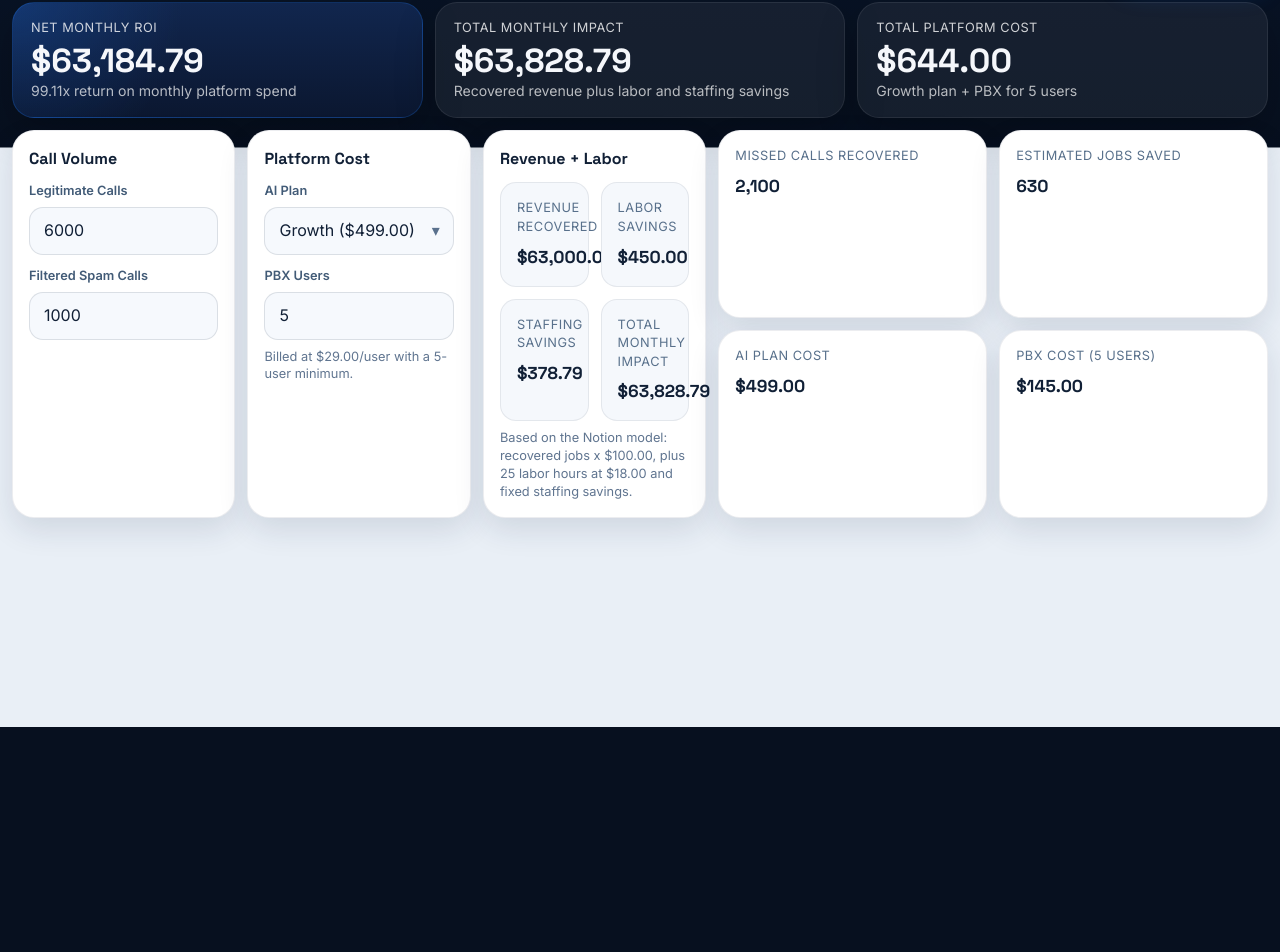
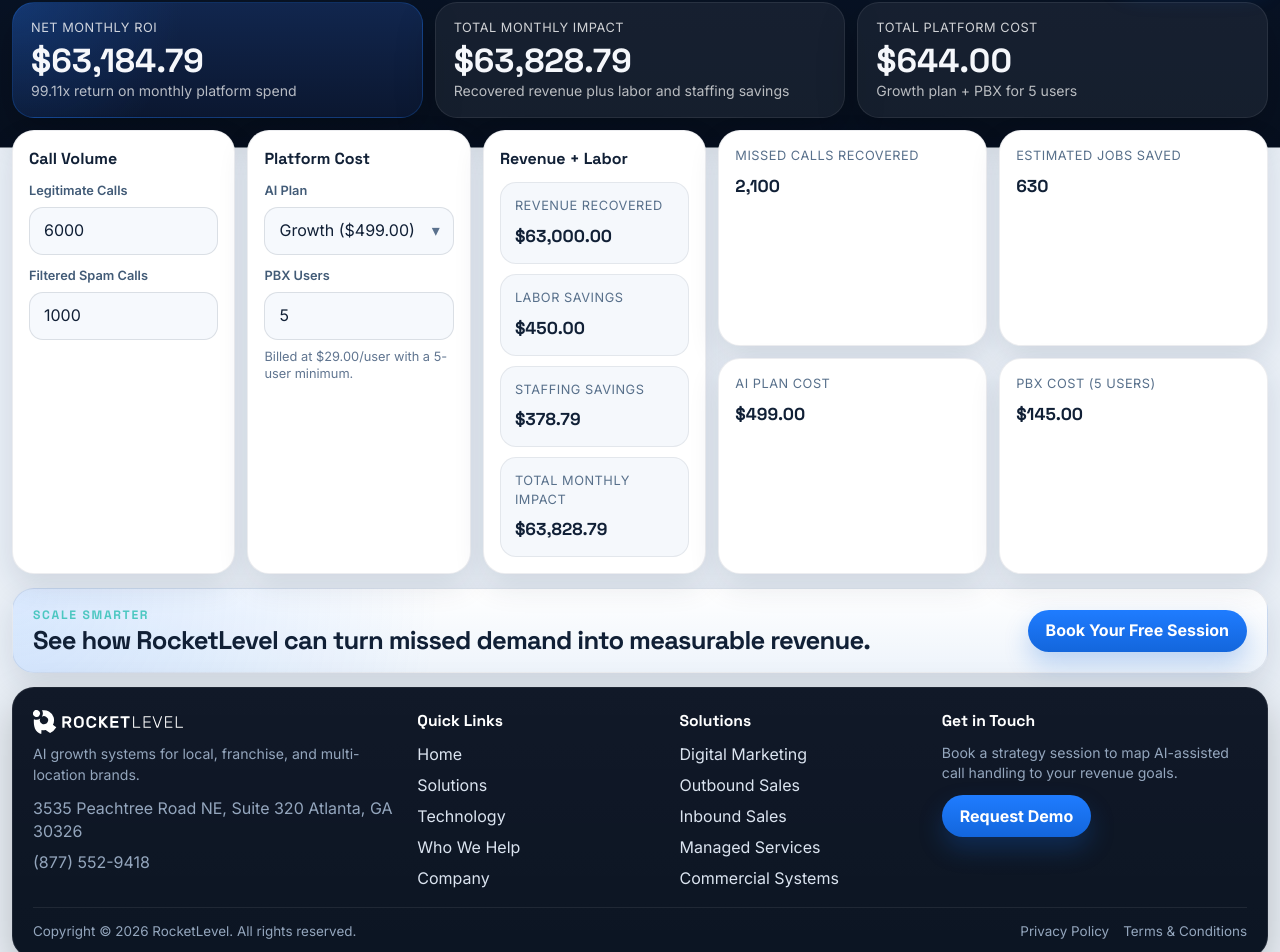
Before and after one commit to jakeconcharl/rocketnaparoicalculator, a React (Vite) app: page / in a window 1280 px wide. Shown: the part 73-1025 px from the top of the page. Before the commit the page ends 800 px from the top, so only its background shows below. Built offline with nearby package versions, Linux system fonts and the light colour scheme.

Commit message:
Restore CTA and footer sections

```diff
--- a/src/App.tsx
+++ b/src/App.tsx
@@ -23,8 +23,16 @@
   { label: "Home", href: "https://rocketlevel.com/" },
   { label: "Solutions", href: "#calculator" },
   { label: "Technology", href: "#impact" },
-  { label: "Who We Help", href: "#assumptions" },
+  { label: "Who We Help", href: "#footer" },
   { label: "Company", href: "#footer" }
+];
+
+const footerSolutions = [
+  "Digital Marketing",
+  "Outbound Sales",
+  "Inbound Sales",
+  "Managed Services",
+  "Commercial Systems"
 ];
 
 export function App({ mode, config }: AppProps) {
@@ -181,7 +189,7 @@
 
               <section className="group-card">
                 <h2>Revenue + Labor</h2>
-                <div className="assumptions-grid">
+                <div className="assumptions-stack">
                   <AssumptionCard
                     label="Revenue Recovered"
                     value={formatCurrency(outputs.revenueRecovered)}
@@ -199,11 +207,6 @@
                     value={formatCurrency(outputs.totalImpact)}
                   />
                 </div>
-                <p className="helper-copy">
-                  Based on the Notion model: recovered jobs x {formatCurrency(defaultAssumptions.averageJobValue)}
-                  , plus {formatNumber(defaultAssumptions.laborHoursSaved)} labor hours at{" "}
-                  {formatCurrency(defaultAssumptions.hourlyWage)} and fixed staffing savings.
-                </p>
               </section>
             </div>
           </div>
@@ -230,6 +233,73 @@
           </aside>
           </div>
         </section>
+
+        {!isEmbed ? (
+          <>
+            <section className="cta-band">
+              <div>
+                <p className="cta-band__eyebrow">Scale Smarter</p>
+                <h2>See how RocketLevel can turn missed demand into measurable revenue.</h2>
+              </div>
+              <a className="site-cta" href="https://rocketlevel.com/">
+                Book Your Free Session
+              </a>
+            </section>
+
+            <footer className="site-footer" id="footer">
+              <div className="site-footer__grid">
+                <div>
+                  <img className="rocketlevel-logo rocketlevel-logo--footer" src={rocketLevelLogo} alt="RocketLevel" />
+                  <p className="site-footer__copy">
+                    AI growth systems for local, franchise, and multi-location brands.
+                  </p>
+                  <ul className="footer-list footer-list--contact">
+                    <li>3535 Peachtree Road NE, Suite 320 Atlanta, GA 30326</li>
+                    <li>(877) 552-9418</li>
+                  </ul>
+                </div>
+
+                <div>
+                  <h3>Quick Links</h3>
+                  <ul className="footer-list">
+                    {primaryNav.map((item) => (
+                      <li key={item.label}>
+                        <a href={item.href}>{item.label}</a>
+                      </li>
+                    ))}
+                  </ul>
+                </div>
+
+                <div>
+                  <h3>Solutions</h3>
+                  <ul className="footer-list">
+                    {footerSolutions.map((item) => (
+                      <li key={item}>{item}</li>
+                    ))}
+                  </ul>
+                </div>
+
+                <div>
+                  <h3>Get in Touch</h3>
+                  <p className="site-footer__copy">
+                    Book a strategy session to map AI-assisted call handling to your revenue goals.
+                  </p>
+                  <a className="site-cta" href="https://rocketlevel.com/">
+                    Request Demo
+                  </a>
+                </div>
+              </div>
+
+              <div className="site-footer__bottom">
+                <span>Copyright © 2026 RocketLevel. All rights reserved.</span>
+                <div className="site-footer__bottom-links">
+                  <a href="https://rocketlevel.com/">Privacy Policy</a>
+                  <a href="https://rocketlevel.com/">Terms & Conditions</a>
+                </div>
+              </div>
+            </footer>
+          </>
+        ) : null}
       </div>
     </main>
   );
--- a/src/styles.css
+++ b/src/styles.css
@@ -147,6 +147,11 @@
   gap: 12px;
 }
 
+.cta-band,
+.site-footer {
+  margin-top: 14px;
+}
+
 .dashboard-kpis {
   display: grid;
   grid-template-columns: repeat(3, minmax(0, 1fr));
@@ -248,6 +253,12 @@
   gap: 12px;
 }
 
+.assumptions-stack {
+  display: grid;
+  grid-template-columns: 1fr;
+  gap: 10px;
+}
+
 .field-stack {
   display: grid;
   gap: 12px;
@@ -318,6 +329,10 @@
   border-radius: 16px;
 }
 
+.assumptions-stack .assumption-card {
+  padding: 14px;
+}
+
 .assumption-card span,
 .result-card span {
   color: #58708b;
@@ -343,6 +358,105 @@
   min-height: 88px;
 }
 
+.cta-band {
+  display: flex;
+  align-items: center;
+  justify-content: space-between;
+  gap: 18px;
+  padding: 18px 20px;
+  border-radius: 22px;
+  background:
+    radial-gradient(circle at top left, rgba(31, 124, 255, 0.16), transparent 34%),
+    linear-gradient(180deg, #ffffff 0%, #eef4fb 100%);
+  border: 1px solid rgba(15, 35, 68, 0.08);
+  box-shadow: 0 12px 30px rgba(22, 41, 74, 0.12);
+}
+
+.cta-band h2 {
+  margin: 2px 0 0;
+  color: var(--text-dark);
+  font-family: "Space Grotesk", sans-serif;
+  font-size: clamp(1.3rem, 2vw, 1.8rem);
+  line-height: 1.05;
+  letter-spacing: -0.03em;
+}
+
+.cta-band__eyebrow {
+  margin: 0;
+  color: var(--brand-teal);
+  font-family: "Space Grotesk", sans-serif;
+  font-size: 0.76rem;
+  font-weight: 700;
+  letter-spacing: 0.14em;
+  text-transform: uppercase;
+}
+
+.site-footer {
+  padding: 22px 20px 16px;
+  border-radius: 22px;
+  background:
+    linear-gradient(180deg, rgba(255, 255, 255, 0.04), rgba(255, 255, 255, 0.02)),
+    var(--bg-deep);
+  border: 1px solid var(--line);
+  box-shadow: var(--shadow-panel);
+}
+
+.site-footer__grid {
+  display: grid;
+  grid-template-columns: 1.2fr 0.8fr 0.8fr 1fr;
+  gap: 18px;
+}
+
+.rocketlevel-logo--footer {
+  width: 150px;
+  margin-bottom: 10px;
+}
+
+.site-footer__copy {
+  margin: 0 0 12px;
+  color: var(--text-muted);
+  font-size: 0.88rem;
+  line-height: 1.45;
+}
+
+.footer-list {
+  list-style: none;
+  margin: 0;
+  padding: 0;
+  display: grid;
+  gap: 8px;
+  color: var(--text-body);
+}
+
+.footer-list--contact {
+  color: var(--text-muted);
+}
+
+.site-footer h3 {
+  margin: 0 0 10px;
+  color: #ffffff;
+  font-family: "Space Grotesk", sans-serif;
+  font-size: 0.98rem;
+}
+
+.site-footer__bottom {
+  margin-top: 16px;
+  padding-top: 14px;
+  border-top: 1px solid var(--line);
+  display: flex;
+  align-items: center;
+  justify-content: space-between;
+  gap: 14px;
+  color: var(--text-muted);
+  font-size: 0.84rem;
+}
+
+.site-footer__bottom-links {
+  display: flex;
+  flex-wrap: wrap;
+  gap: 14px;
+}
+
 .app-shell--embed .page-content {
   width: 100%;
   padding: 0;
@@ -364,6 +478,10 @@
   .controls-grid {
     grid-template-columns: 1fr;
   }
+
+  .site-footer__grid {
+    grid-template-columns: 1fr 1fr;
+  }
 }
 
 @media (max-width: 980px) {
@@ -373,10 +491,6 @@
     flex-direction: column;
   }
 
-  .rocketlevel-logo__word {
-    font-size: 1.5rem;
-  }
-
   .dashboard-kpis,
   .result-card-grid,
   .field-grid,
@@ -384,12 +498,21 @@
     grid-template-columns: 1fr;
   }
 
-  .field--row {
-    grid-template-columns: 1fr;
-    gap: 6px;
-  }
-
   .page-content {
     padding: 12px 0 18px;
   }
+
+  .cta-band {
+    flex-direction: column;
+    align-items: flex-start;
+  }
+
+  .site-footer__grid,
+  .site-footer__bottom {
+    grid-template-columns: 1fr;
+  }
+
+  .site-footer__bottom {
+    justify-content: flex-start;
+  }
 }
```
